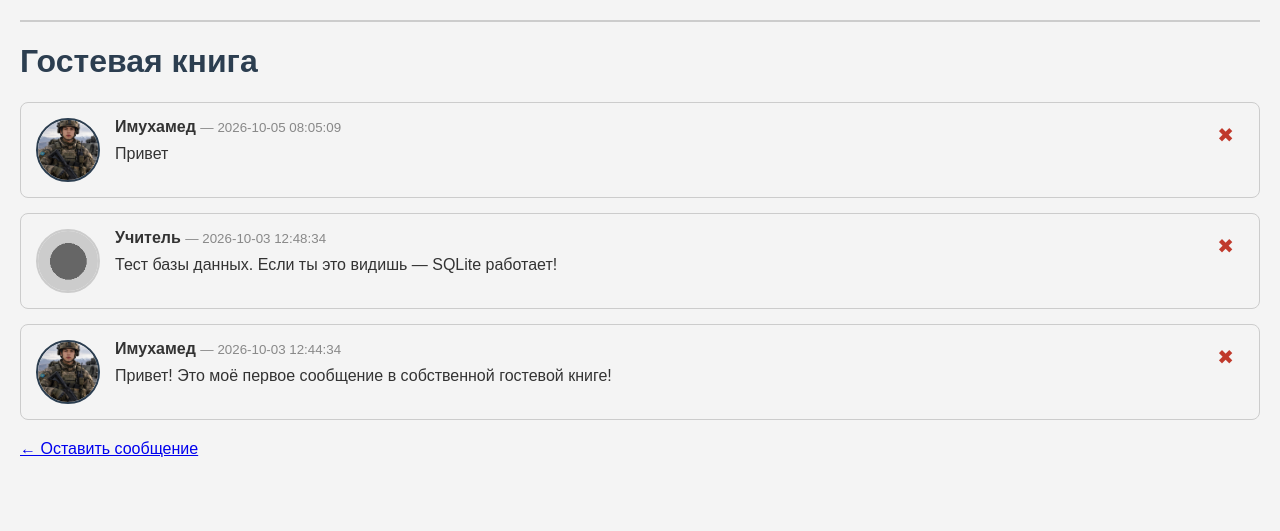
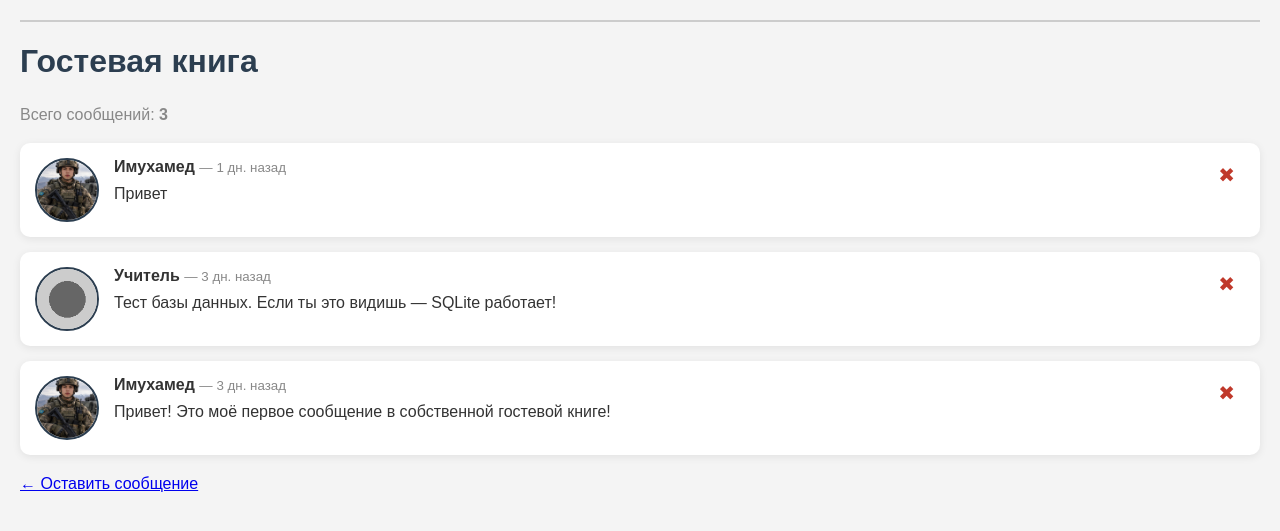
Before and after one commit to Imuxamed/flask_project, a Flask app: page /messages in a window 1280 px wide. Shown: the part 71-602 px from the top of the page. Run offline with Flask 3, Linux system fonts and the light colour scheme; data comes from the database, SQL or seed files in the repository.

Commit message:
Красивый дизайн гостевой: счётчик, даты, карточки

```diff
--- a/app.py
+++ b/app.py
@@ -4,7 +4,30 @@ from werkzeug.utils import secure_filename
 from datetime import datetime
 from werkzeug.security import generate_password_hash, check_password_hash
 import sqlite3
+def format_time(timestamp):
+    """Превращает '2026-10-05 14:30:00' в '5 минут назад'."""
+    try:
+        dt = datetime.strptime(timestamp, "%Y-%m-%d %H:%M:%S")
+    except:
+        return timestamp
 
+    now = datetime.now()
+    diff = now - dt
+    seconds = diff.total_seconds()
+
+    if seconds < 60:
+        return "только что"
+    elif seconds < 3600:
+        minutes = int(seconds // 60)
+        return f"{minutes} мин. назад"
+    elif seconds < 86400:
+        hours = int(seconds // 3600)
+        return f"{hours} ч. назад"
+    elif seconds < 604800:
+        days = int(seconds // 86400)
+        return f"{days} дн. назад"
+    else:
+        return dt.strftime("%d.%m.%Y")
 app = Flask(__name__)
 app.secret_key = "секретный_ключ_123"
 UPLOAD_FOLDER = 'static/avatars'
@@ -51,21 +74,21 @@ def messages():
         LEFT JOIN users ON messages.name = users.username
         ORDER BY messages.id DESC
     """).fetchall()
+    count = conn.execute("SELECT COUNT(*) FROM messages").fetchone()[0]
     conn.close()
-    return render_template('messages.html', messages=rows)
 
+    # Превращаем каждую строку в словарь с отформатированной датой
+    formatted = []
+    for row in rows:
+        formatted.append({
+            'id': row['id'],
+            'name': row['name'],
+            'message': row['message'],
+            'created_at': format_time(row['created_at']),
+            'avatar': row['avatar']
+        })
 
-@app.route('/delete/<int:msg_id>')
-def delete_message(msg_id):
-    if 'user_id' not in session:
-        flash("Войдите, чтобы удалять сообщения.", "error")
-        return redirect(url_for('login'))
-    conn = get_db()
-    conn.execute("DELETE FROM messages WHERE id = ?", (msg_id,))
-    conn.commit()
-    conn.close()
-    return redirect(url_for('messages'))
-
+    return render_template('messages.html', messages=formatted, count=count)
 # ========== РЕГИСТРАЦИЯ ==========
 @app.route('/register', methods=['GET', 'POST'])
 def register():
--- a/static/style.css
+++ b/static/style.css
@@ -37,4 +37,54 @@ p {
 hr {
     border: 1px solid #ccc;
     margin: 20px 0;
+}/* Карточка сообщения */
+.msg-card {
+    display: flex;
+    gap: 15px;
+    align-items: flex-start;
+    background: #ffffff;
+    border-radius: 10px;
+    padding: 15px;
+    margin-bottom: 15px;
+    box-shadow: 0 2px 8px rgba(0,0,0,0.08);
+    transition: transform 0.2s, box-shadow 0.2s;
 }
+
+.msg-card:hover {
+    transform: translateY(-3px);
+    box-shadow: 0 6px 16px rgba(0,0,0,0.15);
+}
+
+/* Аватарка */
+.avatar {
+    width: 60px;
+    height: 60px;
+    border-radius: 50%;
+    object-fit: cover;
+    border: 2px solid #2c3e50;
+    flex-shrink: 0;
+}
+
+/* Тело сообщения */
+.msg-body {
+    flex: 1;
+}
+
+.msg-body p {
+    margin: 5px 0 0 0;
+    color: #333;
+}
+
+/* Кнопка удаления */
+.delete-btn {
+    color: #c0392b;
+    text-decoration: none;
+    font-size: 20px;
+    padding: 5px 10px;
+    border-radius: 5px;
+    transition: background 0.2s;
+}
+
+.delete-btn:hover {
+    background: #ffe6e6;
+}
--- a/templates/messages.html
+++ b/templates/messages.html
@@ -1,35 +1,28 @@
-   {% extends "base.html" %}
+  {% extends "base.html" %}
 
 {% block title %}Все сообщения{% endblock %}
 
 {% block content %}
     <h1>Гостевая книга</h1>
+    <p style="color:#888;">Всего сообщений: <strong>{{ count }}</strong></p>
 
     {% if messages %}
         {% for msg in messages %}
-            <div style="border:1px solid #ccc; padding:15px; margin-bottom:15px; border-radius:8px; display:flex; gap:15px; align-items:flex-start;">
-
-                {# --- Аватарка --- #}
+            <div class="msg-card">
                 {% if msg['avatar'] %}
-                    <img src="{{ url_for('static', filename='avatars/' + msg['avatar']) }}"
-                         alt="Аватар"
-                         style="width:60px; height:60px; border-radius:50%; object-fit:cover; border:2px solid #2c3e50;">
+                    <img src="{{ url_for('static', filename='avatars/' + msg['avatar']) }}" alt="Аватар" class="avatar">
                 {% else %}
-                    <img src="{{ url_for('static', filename='avatars/default.png') }}"
-                         alt="Аватар"
-                         style="width:60px; height:60px; border-radius:50%; object-fit:cover; border:2px solid #ccc;">
+                    <img src="{{ url_for('static', filename='avatars/default.png') }}" alt="Аватар" class="avatar">
                 {% endif %}
 
-                {# --- Текст сообщения --- #}
-                <div style="flex:1;">
+                <div class="msg-body">
                     <strong>{{ msg['name'] }}</strong>
                     <small style="color:#888;"> — {{ msg['created_at'] }}</small>
-                    <p style="margin:5px 0 0 0;">{{ msg['message'] }}</p>
+                    <p>{{ msg['message'] }}</p>
                 </div>
 
-                {# --- Кнопка удаления --- #}
                 <a href="/delete/{{ msg['id'] }}"
-                   style="color:#c0392b; text-decoration:none; font-size:20px; padding:5px 10px;"
+                   class="delete-btn"
                    onclick="return confirm('Удалить это сообщение?');">
                    ✖
                 </a>
```
